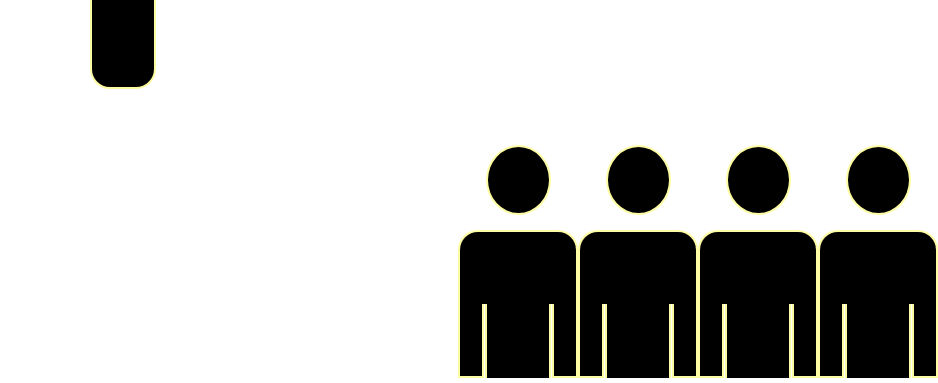
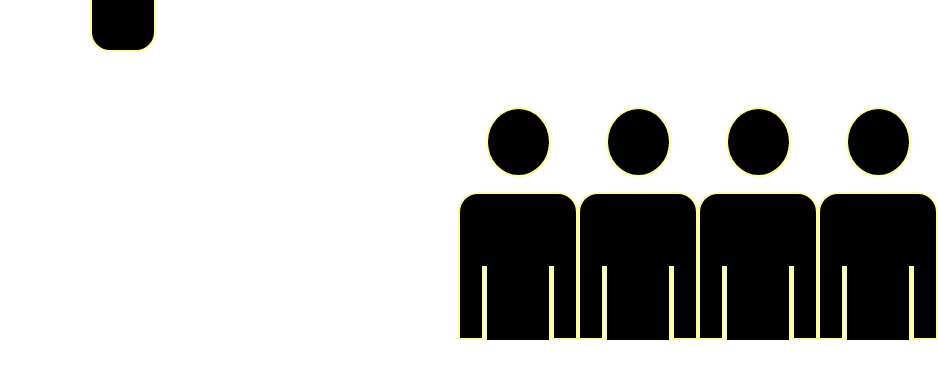
Before and after one commit to Welinghtonn/tarefa-mobile, a plain HTML site: page index.html in a window 1280 px wide. Shown: the part 417-800 px from the top of the page, without its empty margins (342-1280 px from the left). Drawn offline with Linux system fonts and the light colour scheme.

Commit message:
Update style.css

```diff
--- a/style.css
+++ b/style.css
@@ -163,6 +163,5 @@ body{
     align-items: center;
     justify-content: flex-end;
 
-    height: 245px;
     width: 100%;
 }
```
